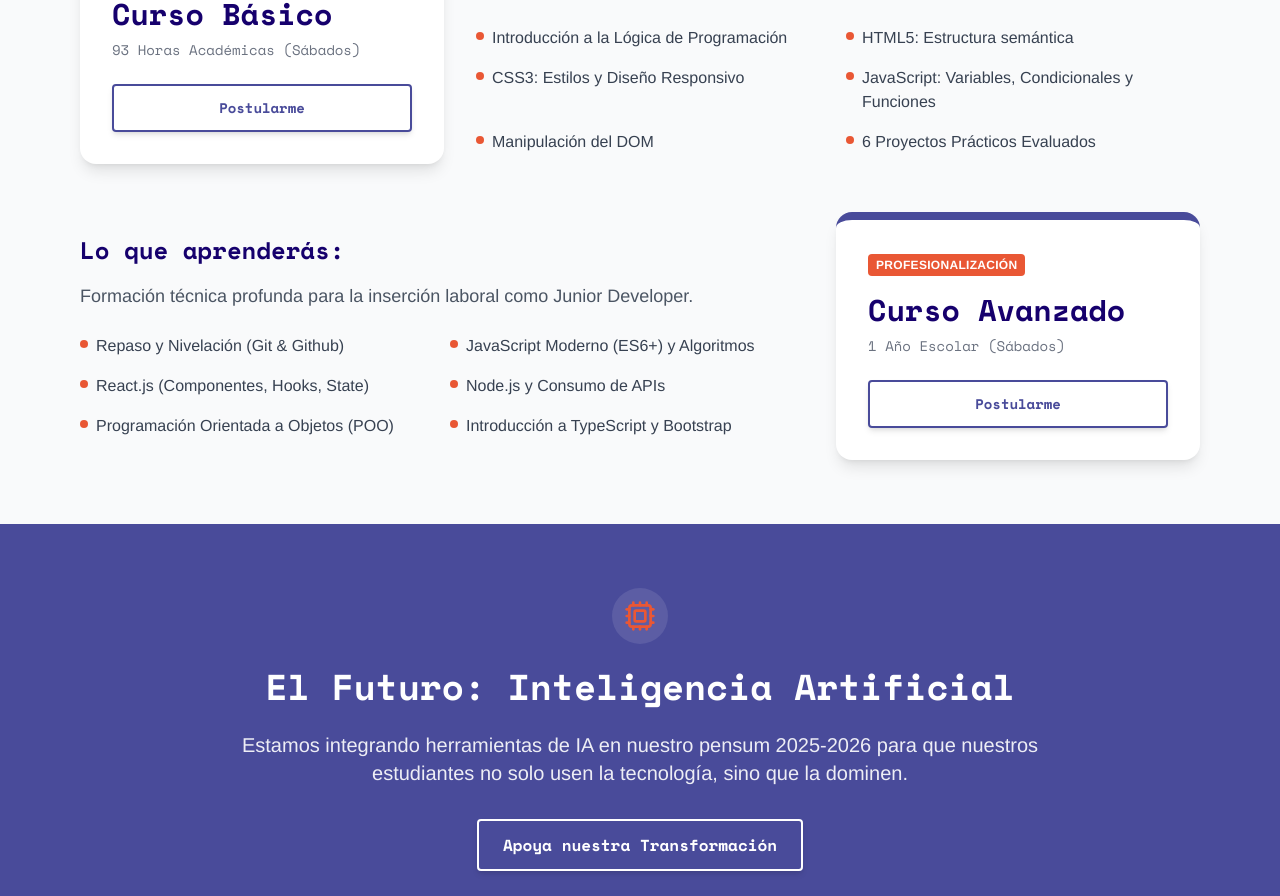
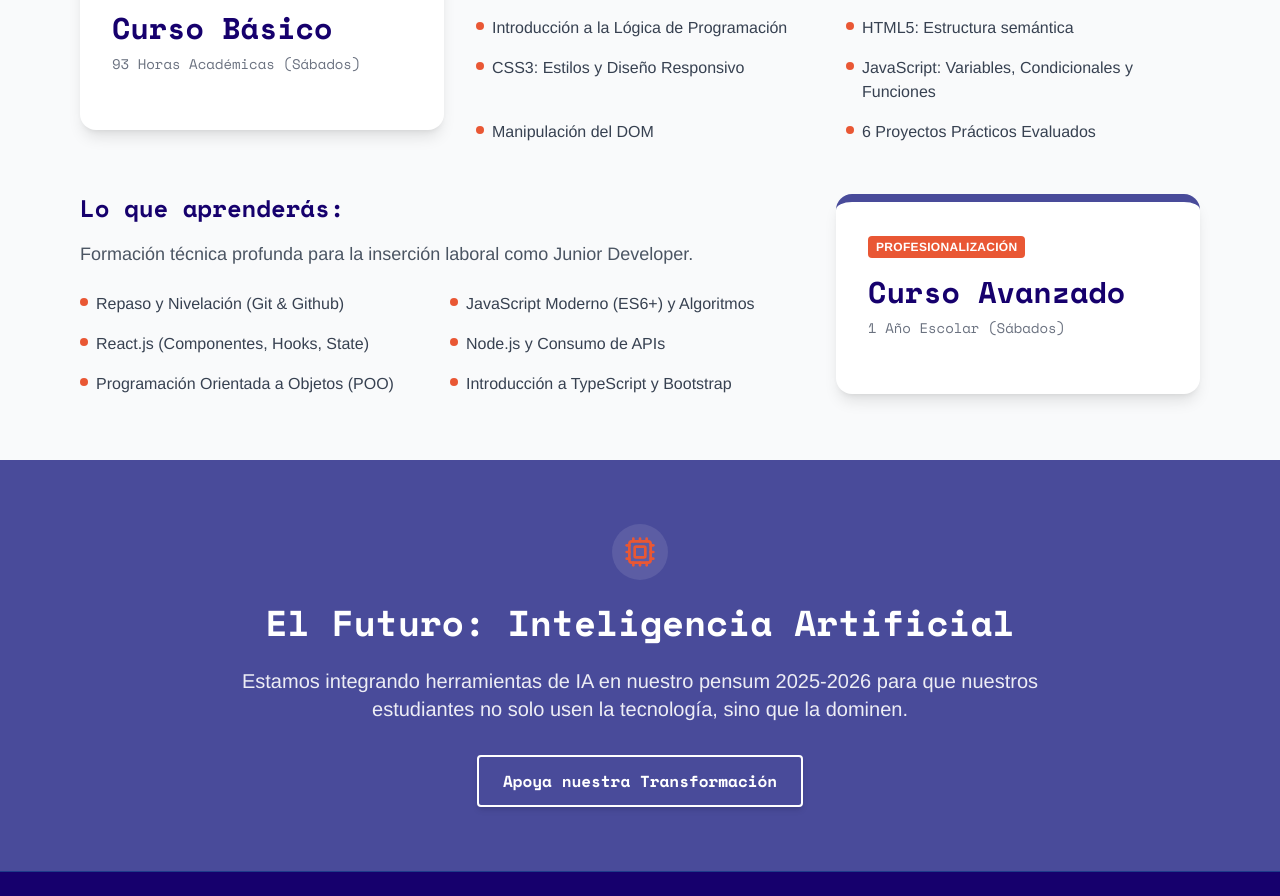
Before and after one commit to EspacioEduca/espacio-educa-web, a React (Vite) app: page /espacio-educa-web/programs in a window 1280 px wide. Shown: the part 924-1820 px from the top of the page. Built offline with nearby package versions, Linux system fonts and the light colour scheme.

Commit message:
feat: comment out contact link in Programs component

```diff
--- a/src/pages/Programs.jsx
+++ b/src/pages/Programs.jsx
@@ -62,9 +62,9 @@ const Programs = () => {
                                 </span>
                                 <h3 className="text-3xl mt-4 mb-2 text-brand-dark">{prog.title}</h3>
                                 <p className="text-sm text-gray-500 font-mono mb-6">{prog.duration}</p>
-                                <Link to="/contact">
+                                {/* <Link to="/contact">
                                     <Button variant="outline" className="w-full text-sm">Postularme</Button>
-                                </Link>
+                                </Link> */}
                             </div>
 
                             {/* Contenido del Syllabus */}
```
